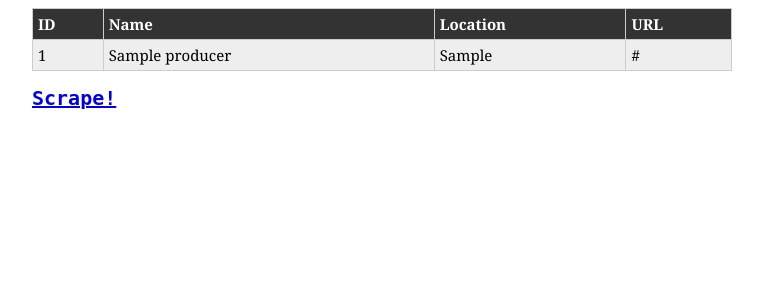
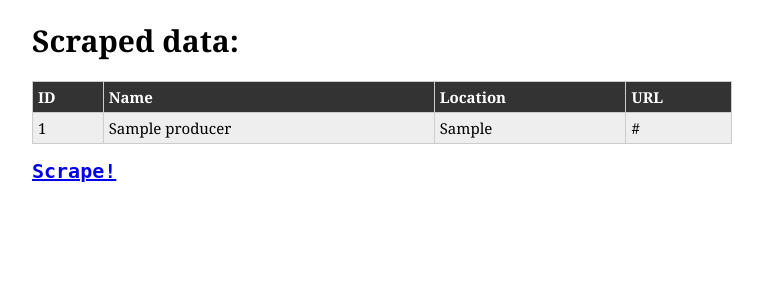
Before and after one commit to alcesleo/WebScraper, a Django app: page / in a window 1280 px wide. Shown: the top 300 px of the page, without its empty margins (258-1021 px from the left). Run offline with Django 3.2, Linux system fonts and the light colour scheme; tables that the repository leaves empty hold one stand-in row (values such as "Sample post").

Commit message:
Added header

```diff
--- a/locallyproduced/templates/locallyproduced/producers.html
+++ b/locallyproduced/templates/locallyproduced/producers.html
@@ -42,6 +42,7 @@
 </head>
 <body>
 <div id="wrapper">
+    <h1>Scraped data:</h1>
     <table>
         <thead>
             <tr>
```
